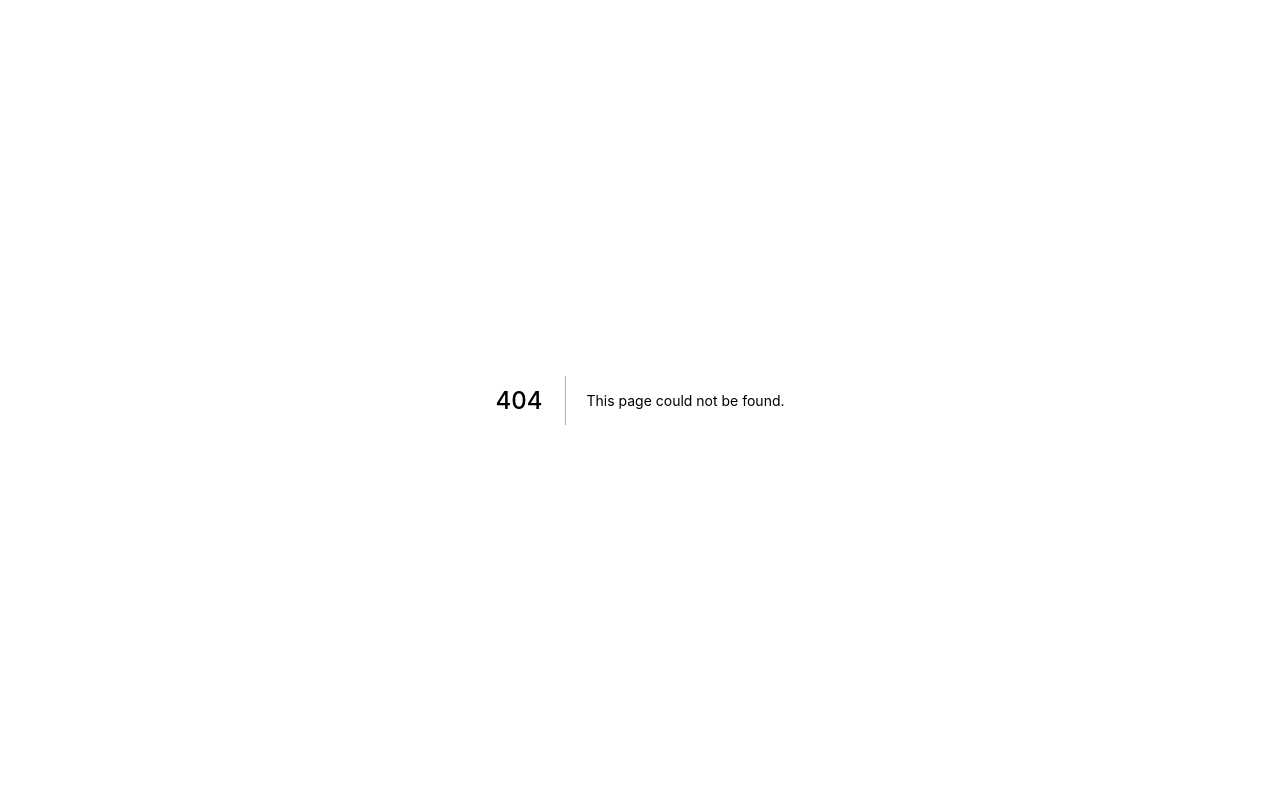
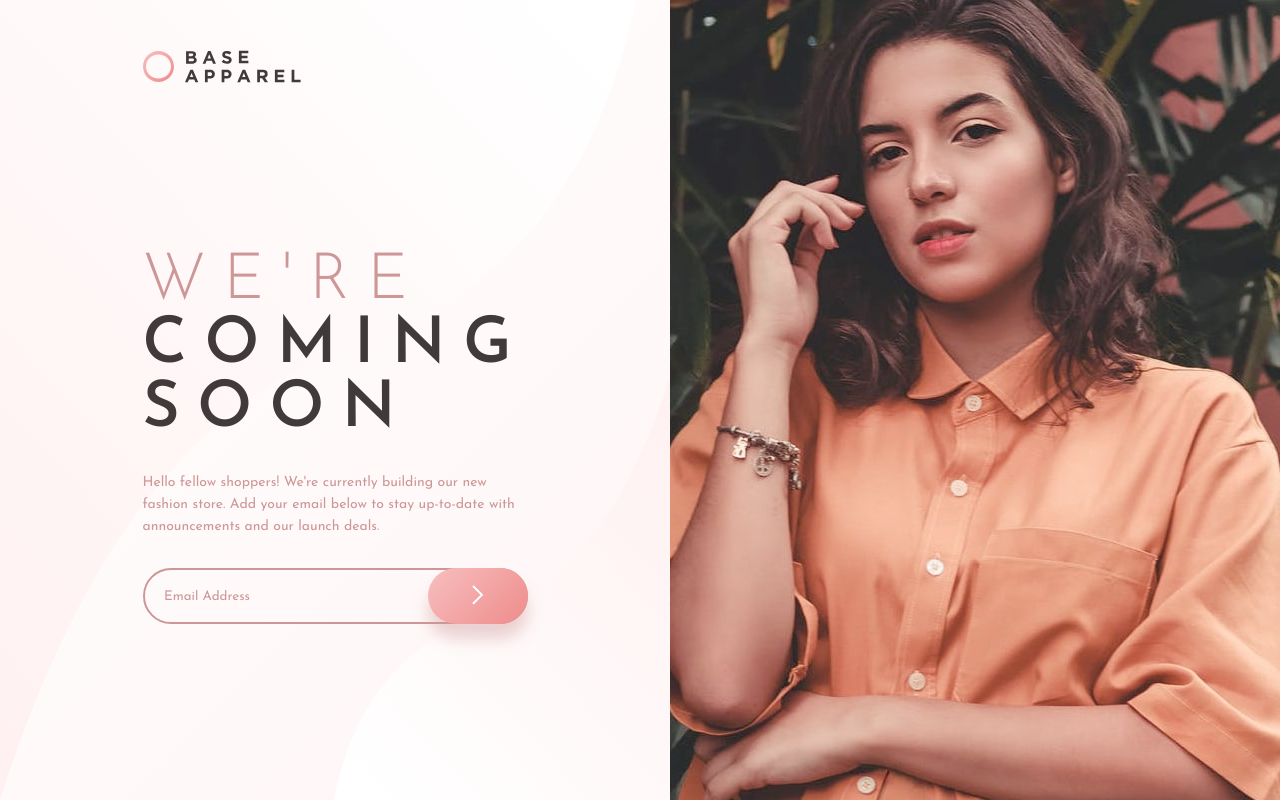
Before and after one commit to tloyan/frontendmentor, a Next.js app: page /base-apparel-coming-soon-page in a window 1280 px wide. Before the commit this address had no page. Built offline with nearby package versions, Linux system fonts and the light colour scheme.

Commit message:
commit base-apparel-coming-soon

```diff
--- /dev/null
+++ b/components/base-apparel-coming-soon-page/index.js
@@ -0,0 +1,69 @@
+import { useState } from 'react';
+
+import style from './style.module.css';
+
+import IconArrow from '../../public/base-apparel-coming-soon-page/icon-arrow.svg';
+import IconError from '../../public/base-apparel-coming-soon-page/icon-error.svg';
+
+const regexEmail = /^(?:[a-z0-9!#$%&'*+/=?^_`{|}~-]+(?:\.[a-z0-9!#$%&'*+/=?^_`{|}~-]+)*|"(?:[\x01-\x08\x0b\x0c\x0e-\x1f\x21\x23-\x5b\x5d-\x7f]|\\[\x01-\x09\x0b\x0c\x0e-\x7f])*")@(?:(?:[a-z0-9](?:[a-z0-9-]*[a-z0-9])?\.)+[a-z0-9](?:[a-z0-9-]*[a-z0-9])?|\[(?:(?:(2(5[0-5]|[0-4][0-9])|1[0-9][0-9]|[1-9]?[0-9]))\.){3}(?:(2(5[0-5]|[0-4][0-9])|1[0-9][0-9]|[1-9]?[0-9])|[a-z0-9-]*[a-z0-9]:(?:[\x01-\x08\x0b\x0c\x0e-\x1f\x21-\x5a\x53-\x7f]|\\[\x01-\x09\x0b\x0c\x0e-\x7f])+)\])$/;
+
+const BaseApparelComingSoonPageComponent = () => {
+  const [email, setEmail] = useState(undefined);
+  const [error, setError] = useState(false);
+
+  const handleError = () => {
+    if (regexEmail.test(email.value)) return setError(false);
+    setError(true);
+  }
+
+  const handleKeyDown = (e) => {
+    if (e.key === 'Enter') return handleError();
+  }
+
+  return (
+    <div className={style.container}>
+      <div className={style.main_content}>
+        <div className={style.main_content_header}>
+          <img src="/base-apparel-coming-soon-page/logo.svg" />
+        </div>
+        <div className={style.image_mobile_wrapper}>
+          <img src="/base-apparel-coming-soon-page/hero-mobile.jpg" />
+        </div>
+        <div className={style.main_content_content}>
+          <h1 className={style.content_title}>
+            <span>We're</span>
+            <span>coming</span>
+            <span>soon</span>
+          </h1>
+          <p className={style.content_description}>
+            Hello fellow shoppers! We're currently building our new fashion store.
+            Add your email below to stay up-to-date with announcements and our launch deals.
+          </p>
+          <div className={error ? style.content_input + ' ' + style.input_error_email : style.content_input}>
+            <div className={style.input_wrapper}>
+              <input
+                type="email"
+                placeholder="Email Address"
+                className={ error ? style.input_error_email : '' }
+                ref={(input) => setEmail(input)}
+                onKeyDown={handleKeyDown}
+              />
+              { error && <IconError /> }
+              <button onClick={handleError}><IconArrow /></button>
+            </div>
+            { error &&
+              <p className={style.input_error}>
+                Please provide a valid email
+              </p>
+            }
+          </div>
+        </div>
+      </div>
+      <div className={style.image_desktop_wrapper}>
+        <img src="/base-apparel-coming-soon-page/hero-desktop.jpg" />
+      </div>
+    </div>
+  );
+}
+
+export default BaseApparelComingSoonPageComponent;
--- /dev/null
+++ b/components/base-apparel-coming-soon-page/style.module.css
@@ -0,0 +1,223 @@
+.container {
+  --primary-desaturated-red: hsl(0, 36%, 70%);
+  --primary-soft-red: hsl(0, 93%, 68%);
+  --neutral-dark-grayish-red: hsl(0, 6%, 24%);
+
+  --background-gradient-neutral: linear-gradient(135deg, hsl(0, 0%, 100%), hsl(0, 100%, 98%));
+  --background-gradient-primary: linear-gradient(135deg, hsl(0, 80%, 86%), hsl(0, 74%, 74%));
+
+  --font-family: 'Josefin Sans', sans-serif;
+  --font-size: 16px;
+
+  --weight-light: 300;
+  --weight-regular: 400;
+  --weight-semi-bold: 600;
+
+  min-height: 100%;
+  height: 100%;
+
+  font-family: var(--font-family);
+  font-size: var(--font-size);
+  font-weight: var(--weight-regular);
+
+  display: flex;
+  flex-direction: row;
+  justify-content: flex-end;
+
+}
+
+.main_content {
+  height: 100%;
+  width: 100%;
+  display: flex;
+  flex-direction: column;
+  justify-content: stretch;
+  background-image: var(--background-gradient-neutral);
+}
+
+.main_content_header {
+  padding-top: 30px;
+  padding-left: 30px;
+  padding-bottom: 30px;
+}
+
+.main_content_header > img {
+  height: 22px;
+}
+
+.image_mobile_wrapper > img {
+  width: 100%;
+  height: auto;
+}
+
+.main_content_content {
+  margin-top: auto;
+  margin-bottom: auto;
+
+  padding-top: 25px;
+  padding-bottom: 50px;
+  padding-left: 30px;
+  padding-right: 30px;
+
+  display: flex;
+  flex-direction: column;
+  justify-content: center;
+  align-items: center;
+
+  text-align: center;
+}
+
+.main_content_content > * + * {
+  margin-top: 30px;
+}
+
+.content_title {
+  font-size: 40px;
+  letter-spacing: 11px;
+}
+
+.content_title > span {
+  font-weight: var(--weight-semi-bold);
+  display: block;
+  text-transform: uppercase;
+
+  color: var(--neutral-dark-grayish-red);
+}
+
+.content_title > span:first-of-type {
+  font-weight: var(--weight-light);
+  color: var(--primary-desaturated-red);
+}
+
+.content_description {
+  font-size: 14px;
+  line-height: 22px;
+  color: var(--primary-desaturated-red);
+}
+
+.content_input {
+  width: 100%;
+  padding-bottom: 18px;
+}
+
+.content_input.input_error_email {
+  padding-bottom: 0px;
+}
+
+.input_wrapper {
+  position: relative;
+  width: 100%;
+}
+
+.input_wrapper > input {
+  width: 100%;
+  padding: 16.5px;
+  border-radius: 25px;
+
+  outline: none;
+  border: 2px solid var(--primary-desaturated-red);
+}
+
+.input_wrapper > input.input_error_email {
+  border-color: var(--primary-soft-red);
+}
+
+.input_wrapper > input::placeholder {
+  color: var(--primary-desaturated-red);
+}
+
+.input_wrapper > svg {
+  position: absolute;
+  right: 70px;
+  top: calc(50% - 12px);
+}
+
+.input_wrapper > button {
+  position: absolute;
+  height: 100%;
+  width: 64px;
+
+  border: none;
+  background-image: var(--background-gradient-primary);
+
+  border-radius: 25px;
+  outline: none;
+  right: 0;
+
+  box-shadow: 0px 15px 15px 0px hsla(0, 36%, 70%, 41%);
+}
+
+.input_wrapper > button:active {
+  background-image: linear-gradient(135deg, hsla(0, 0%, 100%, 50%), hsla(0, 0%, 100%, 50%)), var(--background-gradient-primary);
+}
+
+.input_error {
+  padding-top: 5px;
+  padding-left: 17px;
+  text-align: start;
+  font-size: 13px;
+  color: var(--primary-soft-red);
+}
+
+.image_desktop_wrapper {
+  display: none;
+}
+
+@media(min-width: 1024px) {
+  .main_content {
+    align-items: center;
+    background-image: url("/base-apparel-coming-soon-page/bg-pattern-desktop.svg"), var(--background-gradient-neutral);
+    background-repeat: no-repeat;
+    background-size: 100% 100%;
+  }
+
+  .main_content_header {
+    width: 445px;
+    padding-left: 30px;
+    padding-top: 50px;
+  }
+
+  .main_content_header > img {
+    height: 33px;
+  }
+
+  .main_content_content {
+    max-width: 445px;
+    text-align: start;
+
+    align-items: flex-start;
+  }
+
+  .content_title {
+    font-size: 64px;
+    letter-spacing: 17.5px;
+  }
+
+  .image_mobile_wrapper {
+    display: none;
+  }
+
+  .input_wrapper > input {
+    padding: 19.5px;
+    border-radius: 30px;
+  }
+
+  .input_wrapper > svg {
+    right: 110px;
+  }
+
+  .input_wrapper > button {
+    width: 100px;
+    border-radius: 30px;
+  }
+
+  .image_desktop_wrapper {
+    display: block;
+    height: 100%;
+  }
+
+  .image_desktop_wrapper > img {
+    height: 100%;
+    width: auto;
+  }
+}
--- /dev/null
+++ b/pages/base-apparel-coming-soon-page/index.js
@@ -0,0 +1,16 @@
+import { Fragment } from 'react';
+import Head from 'next/head';
+
+import BaseApparelComingSoonPageComponent from '../../components/base-apparel-coming-soon-page';
+
+const BaseApparelComingSoonPagePage = () => (
+  <Fragment>
+    <Head>
+      <title>Frontend Mentor | Base Apparel coming soon page</title>
+      <link rel="icon" href="/favicon.ico"></link>
+    </Head>
+    <BaseApparelComingSoonPageComponent />
+  </Fragment>
+);
+
+export default BaseApparelComingSoonPagePage;
```
